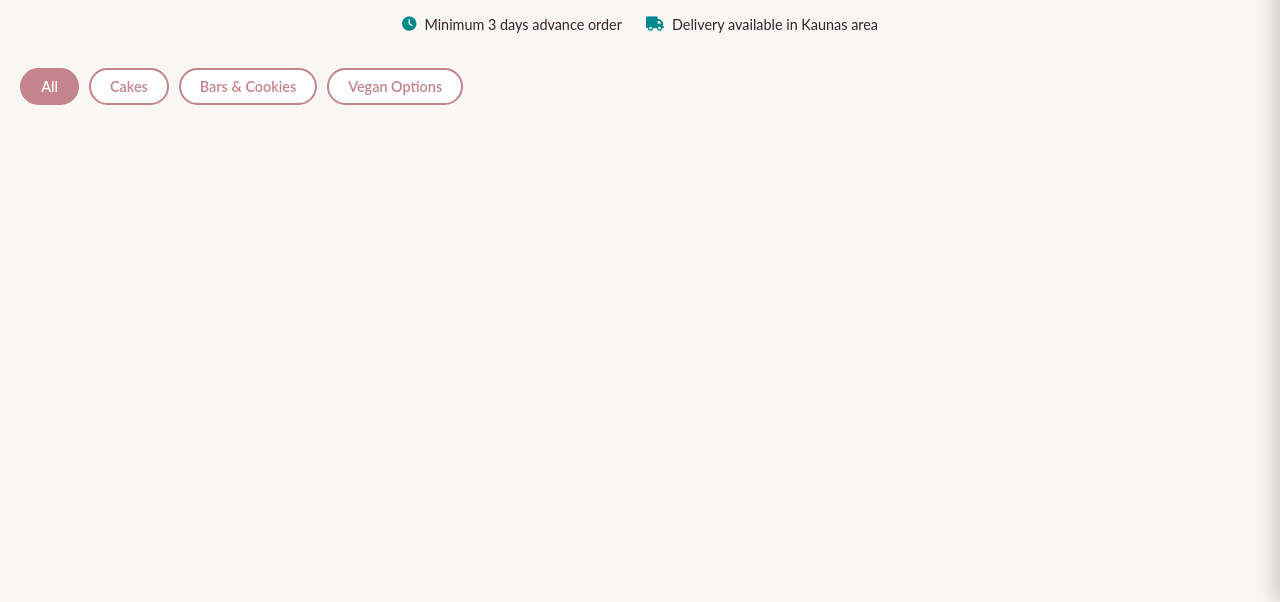
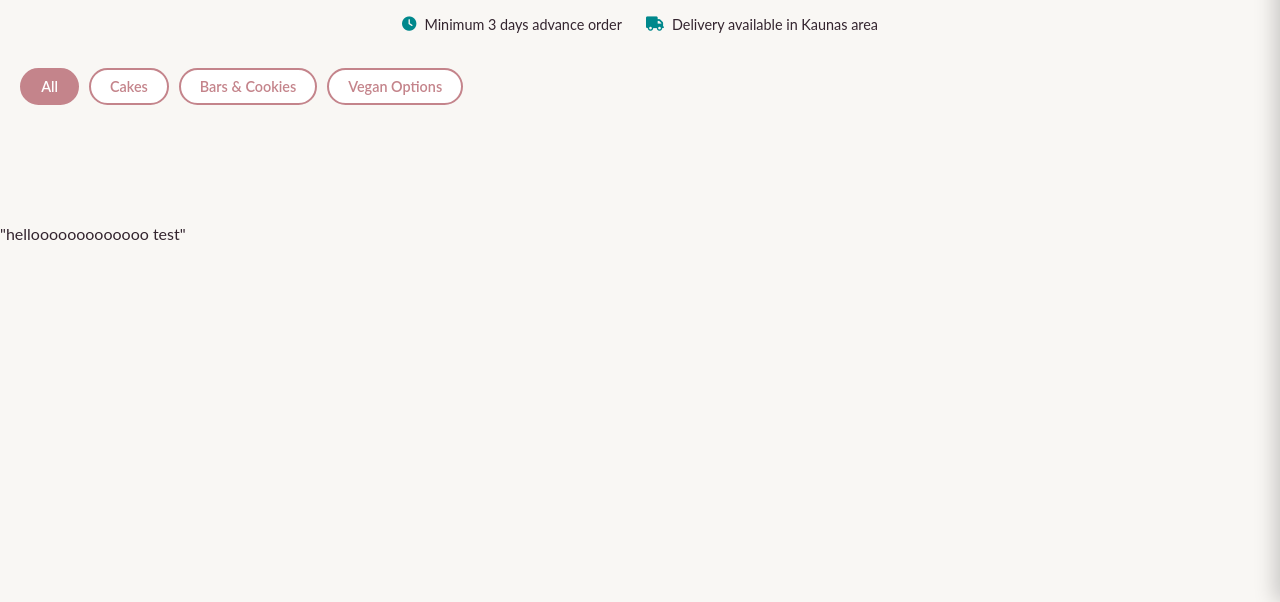
Before and after one commit to carlpastor37210-wq/Coco-s-site, a website: page public/shop.html in a window 1280 px wide. Shown: the part 198-800 px from the top of the page. Drawn offline with Linux system fonts and the light colour scheme.

Commit message:
Add test paragraph to shop.html

```diff
--- a/public/shop.html
+++ b/public/shop.html
@@ -265,5 +265,6 @@
     </div>
 
     <script src="js/shop-client.js"></script>
+    <p>"hellooooooooooooo test"</p>
 </body>
 </html>
```
